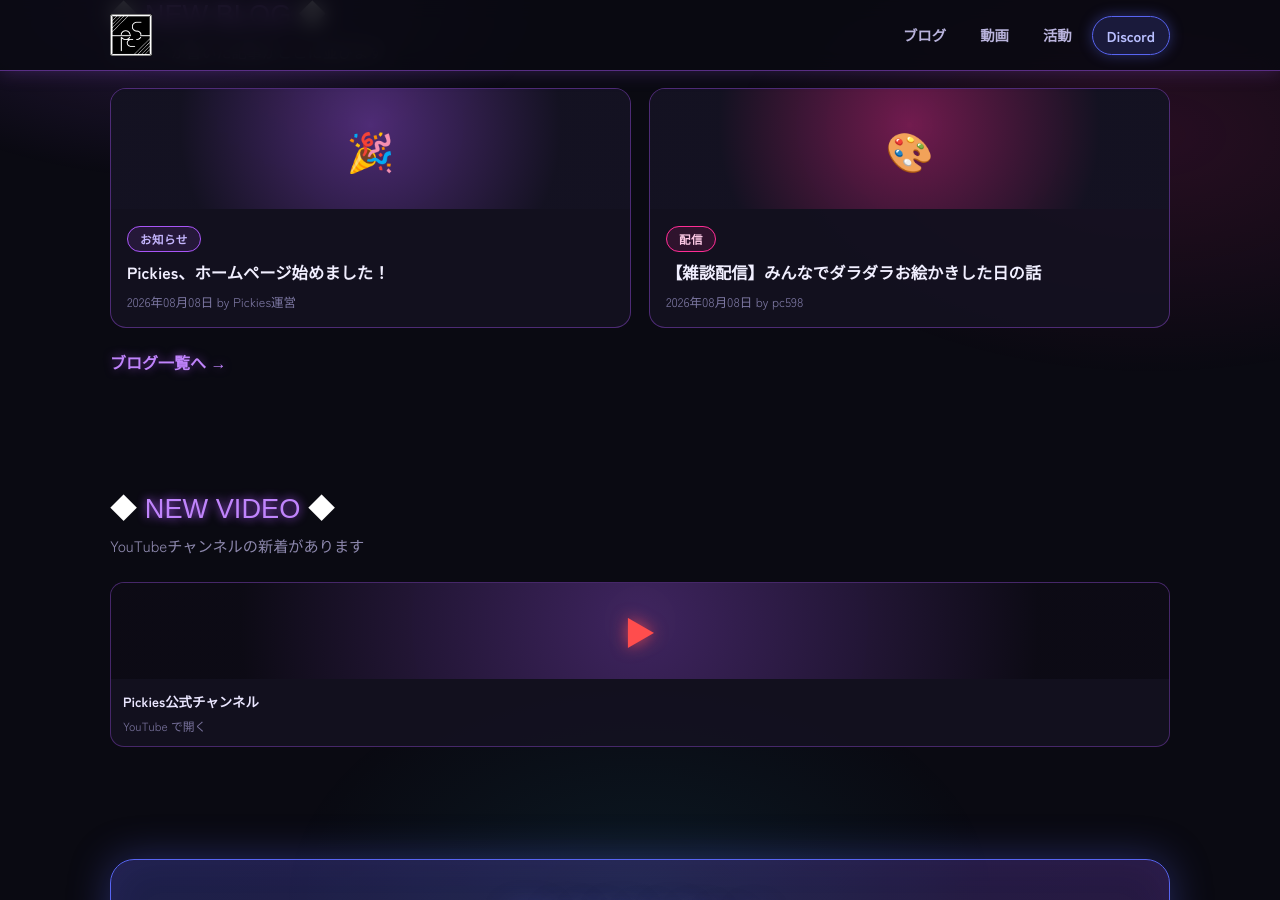
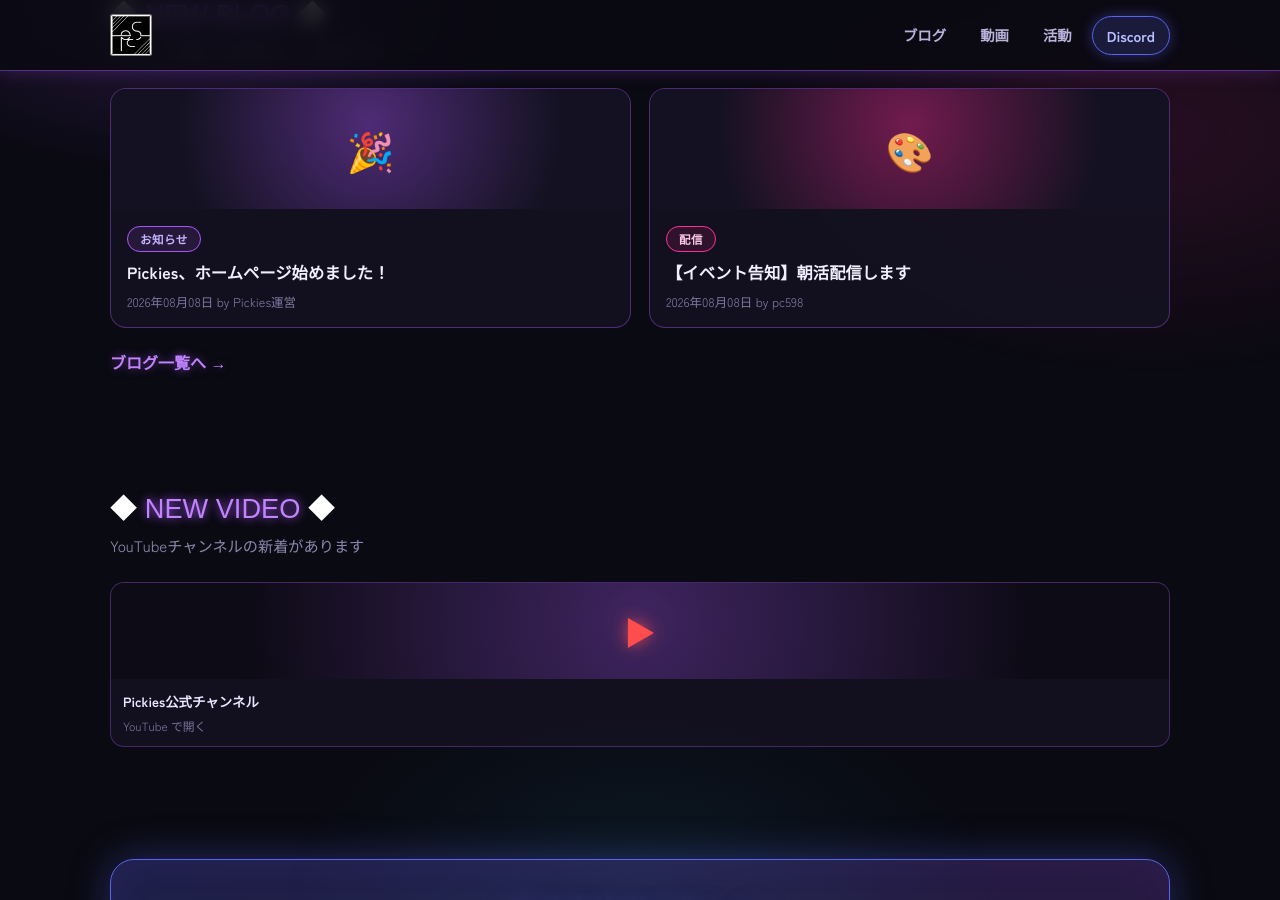
Before and after one commit to pc598-pickie/pc, a Jekyll site: the page built from index.html, in a window 1280 px wide and 900 px high, scrolled down 1071 px. Built offline with Jekyll 4.4.1, drawn with Linux system fonts in a browser that asks for light colours; some web fonts are replaced.

Commit message:
Update 2026-08-08-haishin.md

```diff
--- a/_posts/2026-08-08-haishin.md
+++ b/_posts/2026-08-08-haishin.md
@@ -1,6 +1,6 @@
 ---
 layout: default
-title: 【雑談配信】みんなでダラダラお絵かきした日の話
+title: 【イベント告知】朝活配信します
 date: 2026-08-08
 author: pc598
 category: 配信
```
